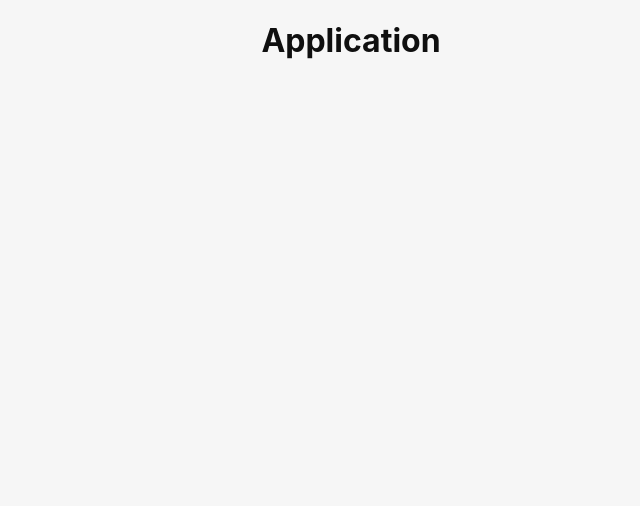
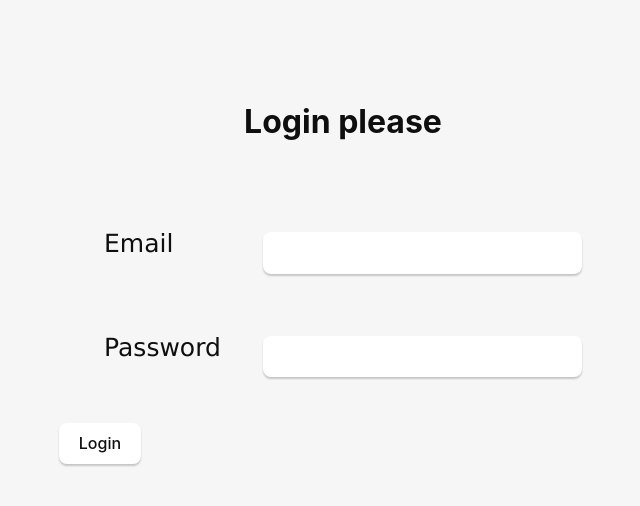
Before and after one commit to AmmarElsherif2021/tauri-store, a React (Vite) app: page / in a window 1280 px wide. Before the commit this address had no page. Shown: the top 506 px of the page, without its empty margins (297-937 px from the left). Built offline with nearby package versions, Linux system fonts and the light colour scheme.

Commit message:
login done

```diff
--- a/server.js
+++ b/server.js
@@ -6,7 +6,7 @@
 
 app.use(cors());
 
-app.use('/login', (req, res) => {
+app.use('/Login', (req, res) => {
 
   res.send({
 
--- a/src/App.jsx
+++ b/src/App.jsx
@@ -1,12 +1,16 @@
 //check for: https://www.digitalocean.com/community/tutorials/how-to-add-login-authentication-to-react-applications
-import React from 'react';
+import {React, useState} from 'react';
 import './App.css';
-
+import Login from './Container/Login';
 import { BrowserRouter,Routes, Route} from 'react-router-dom';
 import Dashboard from './Dashboard/Dashboard';
 import Preferences from './Preferences/Preferences';
 
 function App() {
+  const [token, setToken] = useState();
+  if(!token) {
+    return <Login setToken={setToken} />
+  }
   return (
     <div className="app">
       <h1>Application</h1>
--- a/src/Container/Login.jsx
+++ b/src/Container/Login.jsx
@@ -3,9 +3,21 @@
 import Form from "react-bootstrap/Form";
 
 import Button from "react-bootstrap/Button";
+import PropTypes from 'prop-types';
+import "./Login.css";
+async function loginUser(credentials) {
+  return fetch('http://localhost:8080/login', {
+    method: 'POST',
+    headers: {
+      'Content-Type': 'application/json'
+    },
+    body: JSON.stringify(credentials)
+  })
+    .then(data => data.json())
+ }
 
-import "./Login.css";
-export default function Login() {
+
+export default function Login({ setToken }) {
 
     const [email, setEmail] = useState("");
 
@@ -17,10 +29,13 @@
 
     }
 
-    function handleSubmit(event) {
-
-      event.preventDefault();
-
+    const handleSubmit =async e => {
+      e.preventDefault();
+      const token = await loginUser({
+        username,
+        password
+      });
+      setToken(token);
     }
 
     return (
@@ -77,3 +92,6 @@
     );
 
   }
+  Login.propTypes = {
+    setToken: PropTypes.func.isRequired
+  }
```
